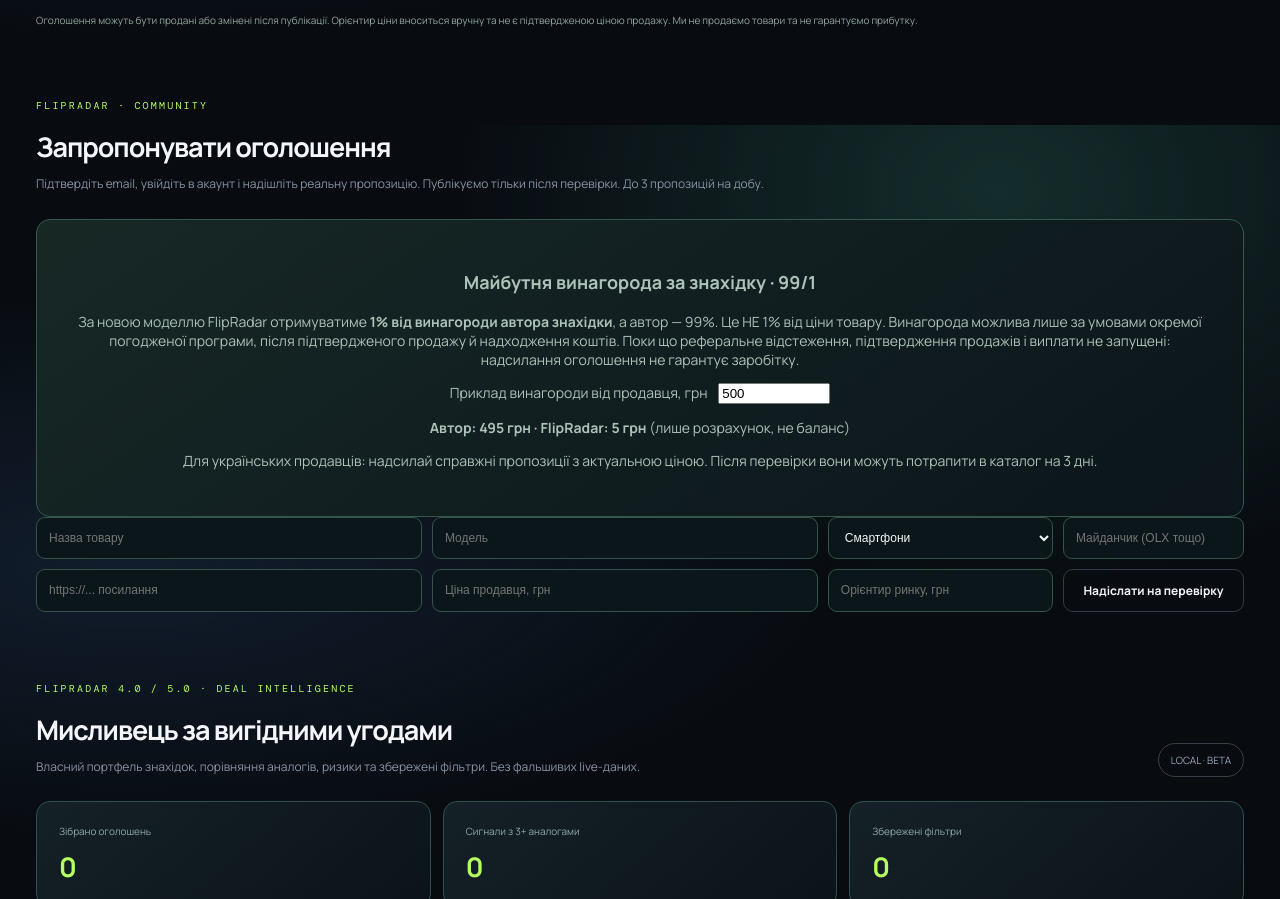
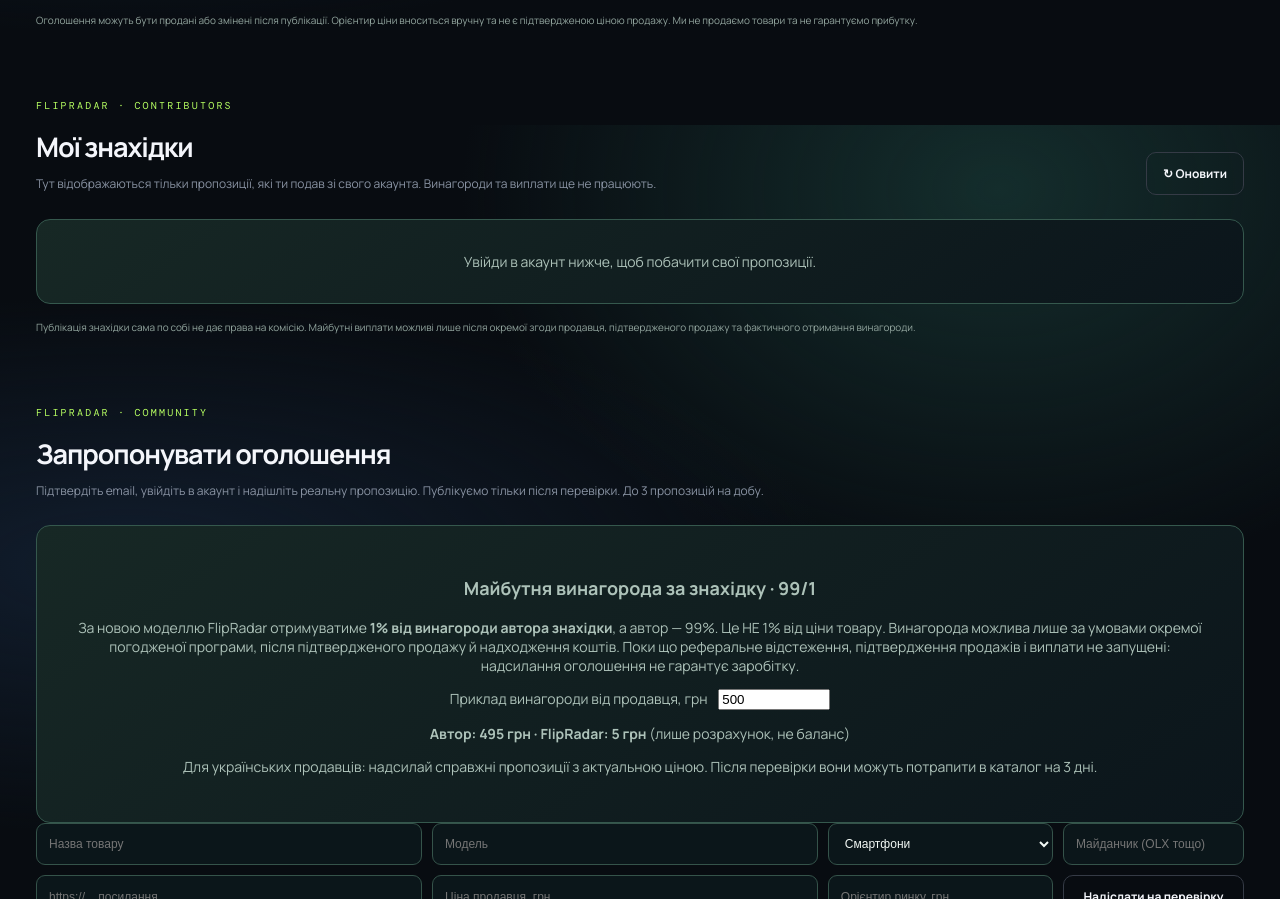
Before and after one commit to mazdareket-cpu/flipradar, a Next.js app: page / in a window 1280 px wide. Shown: the part 2275-3174 px from the top of the page. Built offline with nearby package versions, Linux system fonts and the light colour scheme; no server answers; the database is empty.

Commit message:
feat: display signed-in contributor dashboard on homepage

```diff
--- a/app/page.tsx
+++ b/app/page.tsx
@@ -4,6 +4,7 @@
 import DealHunter from './DealHunter';
 import PublicDeals from './PublicDeals';
 import SubmitDeal from './SubmitDeal';
+import ContributorDashboard from './ContributorDashboard';
 import ResaleLedger from './ResaleLedger';
 import AccountPanel from './AccountPanel';
 
@@ -116,7 +117,7 @@
       </div></div>
     </section>
     <PublicDeals/>
-    <SubmitDeal/>
+    <ContributorDashboard/><SubmitDeal/>
     <DealHunter/>
     <ResaleLedger/>
     <AccountPanel/>
```
